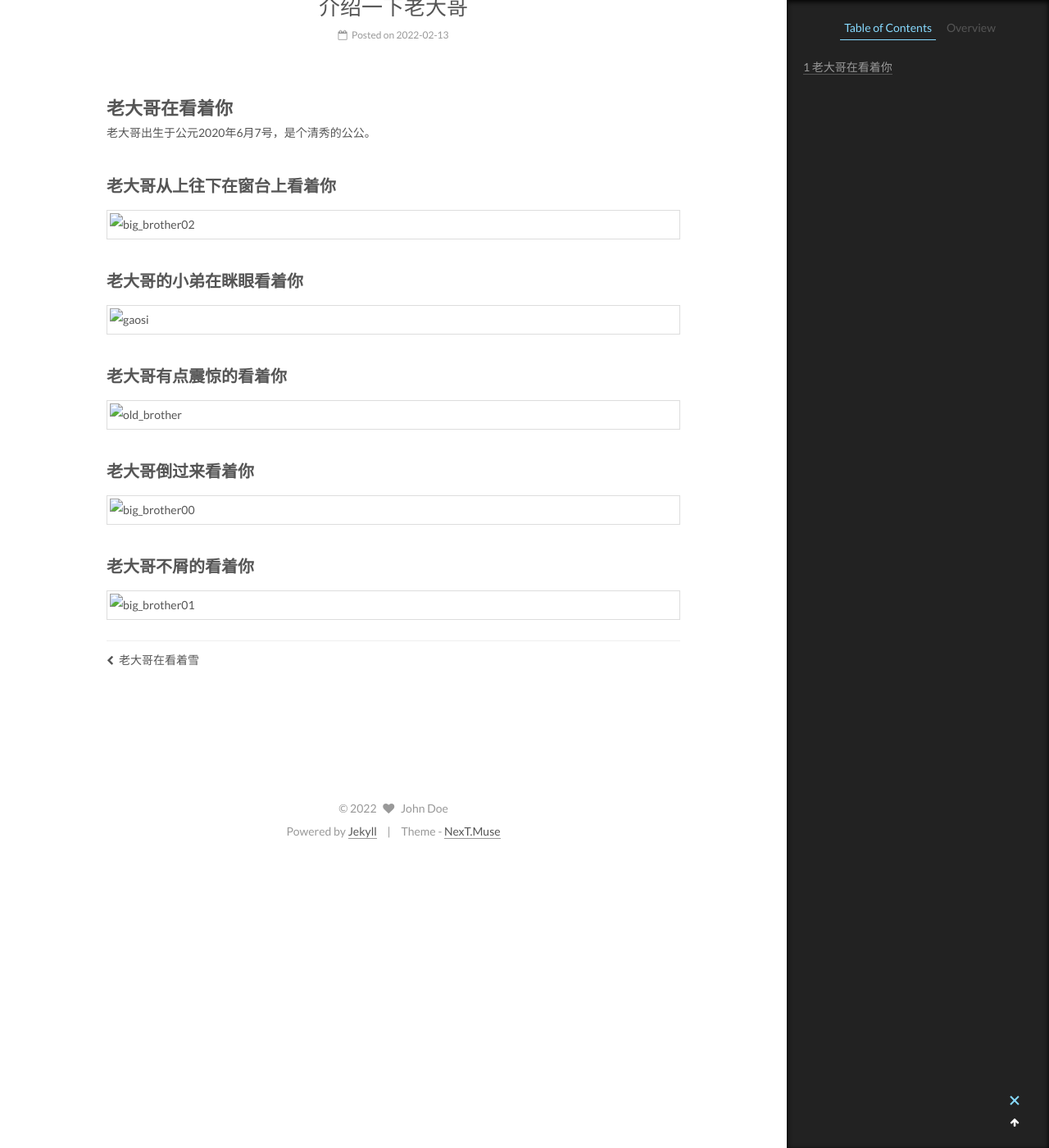
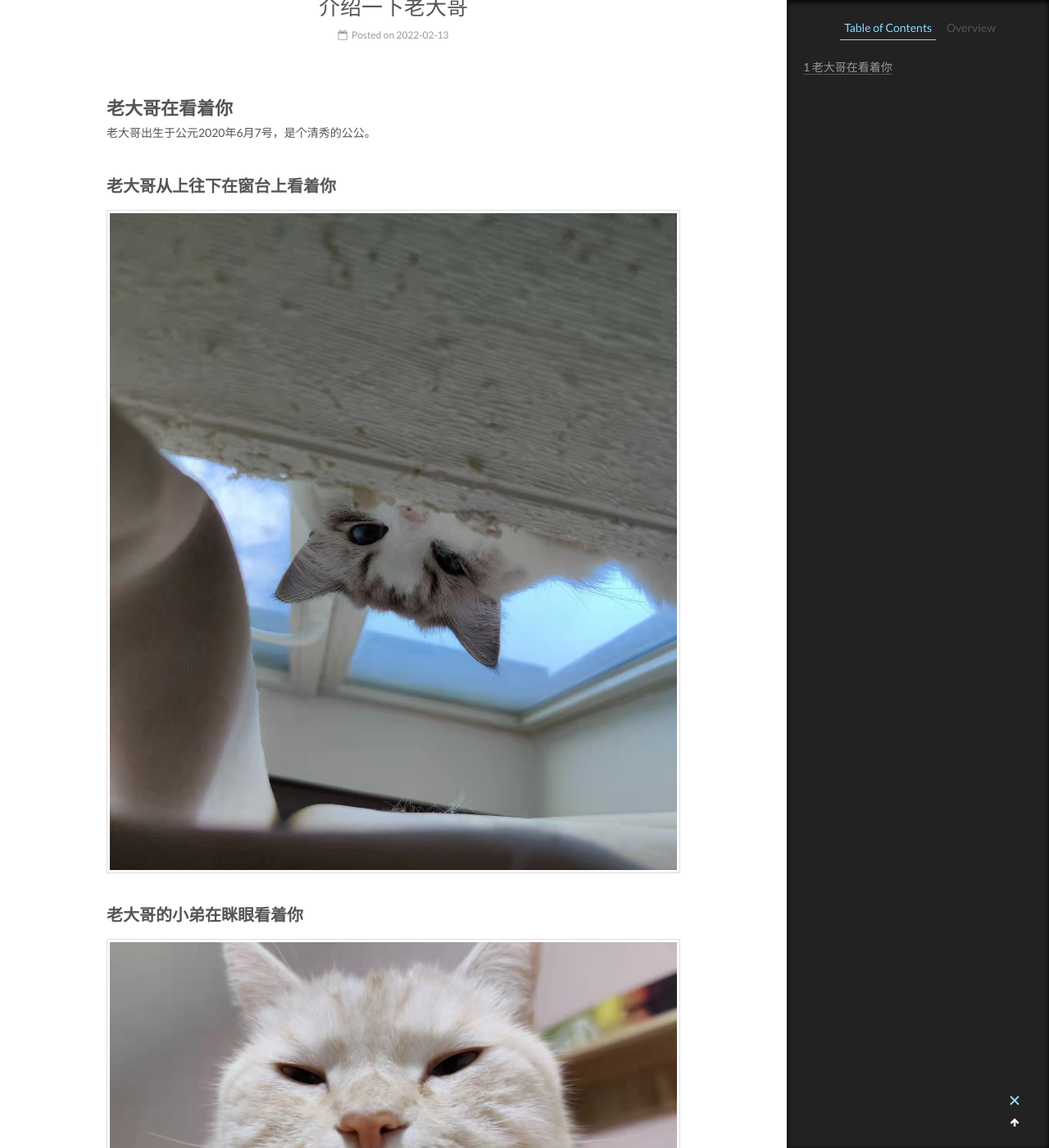
Before and after one commit to TheLong/thelong.github.io, a Jekyll site: the page built from _posts/2022-02-13-介绍一下老大哥.md, in a window 1280 px wide and 1400 px high, scrolled down 352 px. Shown: the whole window at 82% size. Built offline with Jekyll 4.4.1, drawn with Linux system fonts in a browser that asks for light colours.

Commit message:
Image link changed, generated links locates in yyyy/mm/dd/posts.

```diff
--- a/_posts/2022-02-13-介绍一下老大哥.md
+++ b/_posts/2022-02-13-介绍一下老大哥.md
@@ -4,20 +4,20 @@
 
 ## 老大哥从上往下在窗台上看着你
 
-![big_brother02](..\images\big_brother02.jpg)
+![big_brother02](..\..\..\..\images\big_brother02.jpg)
 
 ## 老大哥的小弟在眯眼看着你
 
-![gaosi](..\images\gaosi.jpg)
+![gaosi](..\..\..\..\images\gaosi.jpg)
 
 ## 老大哥有点震惊的看着你
 
-![old_brother](..\images\old_brother.png)
+![old_brother](..\..\..\..\images\old_brother.png)
 
 ## 老大哥倒过来看着你
 
-![big_brother00](..\images\big_brother00.jpg)
+![big_brother00](..\..\..\..\images\big_brother00.jpg)
 
 ## 老大哥不屑的看着你
 
-![big_brother01](..\images\big_brother01.jpg)
+![big_brother01](..\..\..\..\images\big_brother01.jpg)
```
Also changed, not shown: _posts/2022-02-13-老大哥在看着雪.md (+1 -1 lines).
